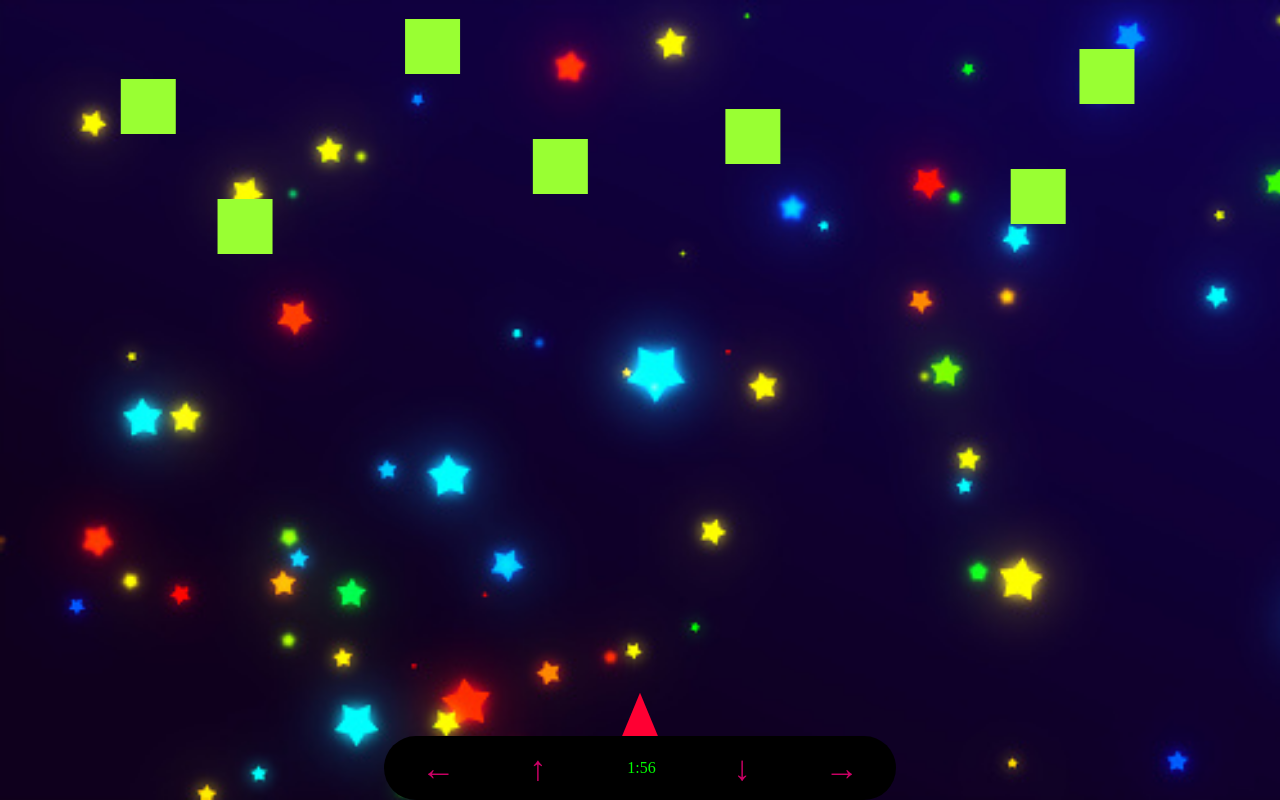
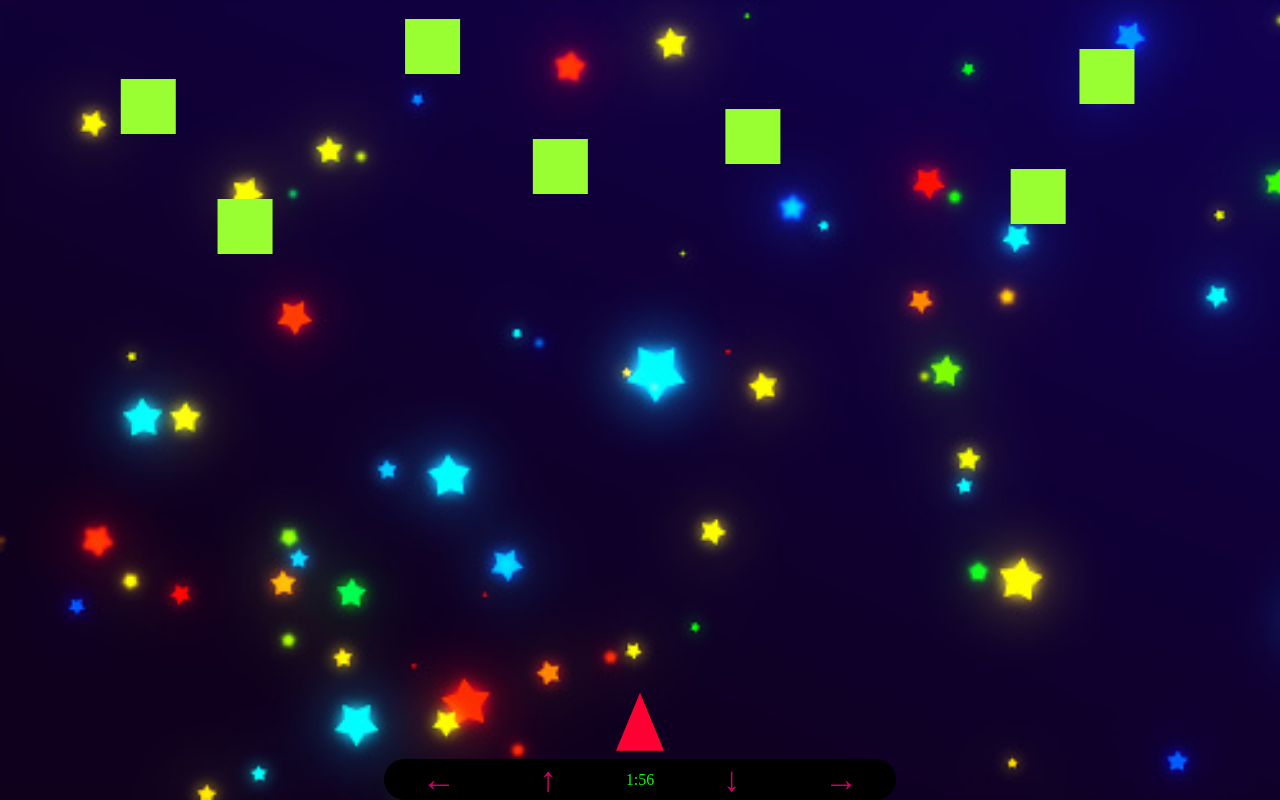
Before and after one commit to codnik13/Simple-Browser-Game-JS-HTML-CSS, a plain HTML site: page index.html in a window 1280 px wide. Drawn offline with Linux system fonts and the light colour scheme.

Commit message:
Update game2.css

```diff
--- a/game2.css
+++ b/game2.css
@@ -20,6 +20,7 @@ button{
   text-align: center;
   font-size: 2.7vw;
   font-weight: 900;
+  min-width: 5vw;
 }
 button:hover{
   background-color: #CC0066;
@@ -29,8 +30,7 @@ button:hover{
   position: absolute;
   bottom: 0;
   left: 30vw;
-  width: 40vw;
-  height: 8vh;
+  min-width: 40vw;
   display: flex;
   flex-direction: row;
   justify-content: space-around;
@@ -39,8 +39,6 @@ button:hover{
   border-radius: 100vw;
 }
 #timer{
-  margin: 0 1vw;
-  width: 2vw;
   color: lime;
   text-align: center;
 }
```
